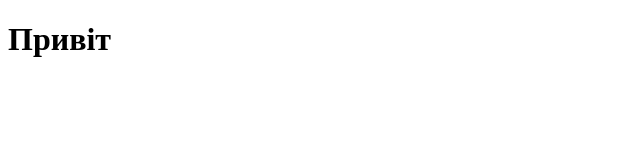
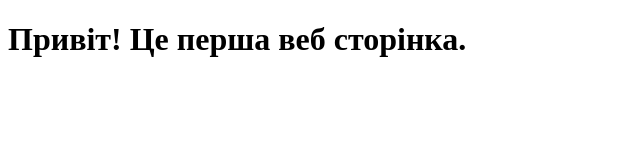
Before and after one commit to serggz23/homework, a plain HTML site: page index.html in a window 1280 px wide. Shown: the whole page, without its empty margins (0-640 px from the left). Drawn offline with Linux system fonts and the light colour scheme.

Commit message:
Update index.html

```diff
--- a/index.html
+++ b/index.html
@@ -4,9 +4,9 @@
     <meta charset="UTF-8">
     <meta http-equiv="X-UA-Compatible" content="IE=edge">
     <meta name="viewport" content="width=device-width, initial-scale=1.0">
-    <title>Document</title>
+    <title>Homework</title>
 </head>
 <body>
-    <h1>Привіт</h1>
+    <h1>Привіт! Це перша веб сторінка.</h1>
 </body>
 </html>
```
